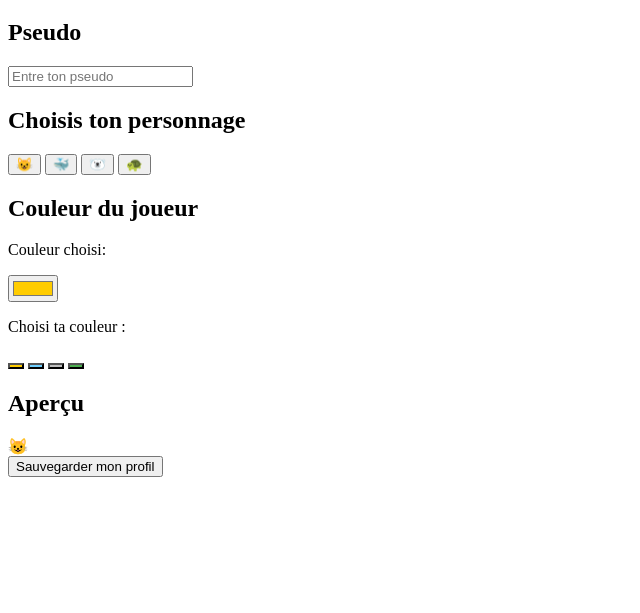
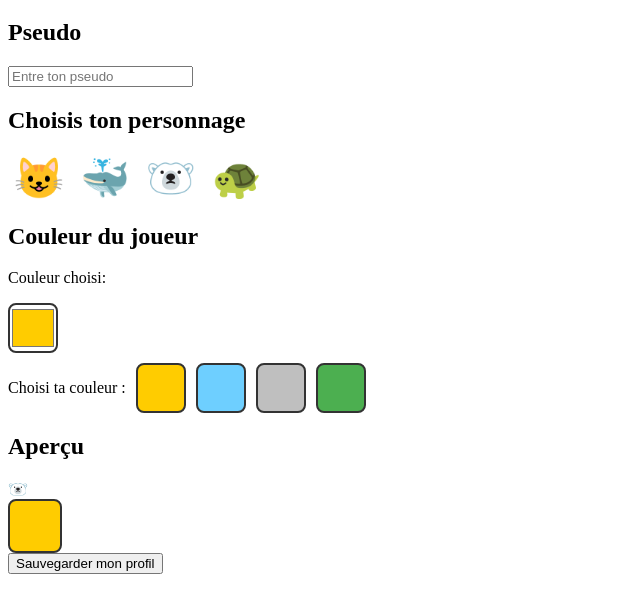
Before and after one commit to casstoipaslatete/projet-web, a website: page public/profile.html in a window 1280 px wide. Both pictures are taken after a click on the button "🐻‍❄️". Shown: the part 61-674 px from the top of the page, without its empty margins (0-640 px from the left). Drawn offline with Linux system fonts and the light colour scheme.

Commit message:
Profile (html, css, js simple)

```diff
--- a/public/profile.html
+++ b/public/profile.html
@@ -3,7 +3,7 @@
 <head>
     <meta charset="UTF-8" >
     <title>Profil</title>
-    <link rel="stylesheet" href="style/profil_style.css">
+    <link rel="stylesheet" href="../styles/profile.css">
 </head>
 
 <body class="profil-page">
@@ -68,7 +68,7 @@
 
 	</main>
 
-	<script src="scripts/profile.js"></script>
+	<script src="../scripts/profile.js"></script>
 
 </body>
 </html>
--- /dev/null
+++ b/scripts/profile.js
@@ -0,0 +1,29 @@
+// --- Sélecteurs ---
+const avatarButtons = document.querySelectorAll(".avatar-emoji");
+const previewAvatar = document.getElementById("preview-avatar");
+
+const colorPicker = document.getElementById("profile-color");
+const previewColor = document.getElementById("preview-color");
+const colorButtons = document.querySelectorAll(".color-choice"); // boutons prédéfinis
+
+// --- Changement d'avatar ---
+avatarButtons.forEach(button => {
+    button.addEventListener("click", () => {
+        const chosenAvatar = button.textContent;
+        previewAvatar.textContent = chosenAvatar;
+    });
+});
+
+// --- Changement de couleur via color picker ---
+colorPicker.addEventListener("input", () => {
+    previewColor.style.backgroundColor = colorPicker.value;
+});
+
+// --- Changement de couleur via boutons prédéfinis ---
+colorButtons.forEach(btn => {
+    btn.addEventListener("click", () => {
+        const chosenColor = btn.dataset.color;
+        previewColor.style.backgroundColor = chosenColor;
+        colorPicker.value = chosenColor; // synchronise le color picker
+    });
+});
--- /dev/null
+++ b/styles/profile.css
@@ -0,0 +1,51 @@
+.avatar-emoji {
+    font-size: 40px;
+    background: none;
+    border: none;
+    cursor: pointer;
+}
+
+
+.color-buttons,
+#profile-color {
+    display: flex;
+    gap: 10px;
+    margin-top: 10px;
+}
+
+
+#profile-color {
+    width: 50px;
+    height: 50px;
+    border: 2px solid #333;
+    border-radius: 8px;
+    cursor: pointer;
+    padding: 0;
+    background: none;
+}
+
+
+.color-choice {
+    width: 50px;
+    height: 50px;
+    border-radius: 8px;
+    border: 2px solid #333;
+    cursor: pointer;
+    transition: transform 0.2s;
+}
+
+
+.color-choice:hover,
+#profile-color:hover {
+    transform: scale(1.1);
+    border-color: #000;
+}
+
+
+#preview-color {
+    width: 50px;
+    height: 50px;
+    border-radius: 8px;
+    border: 2px solid #333;
+    background-color: #ffcc00;
+}
```
